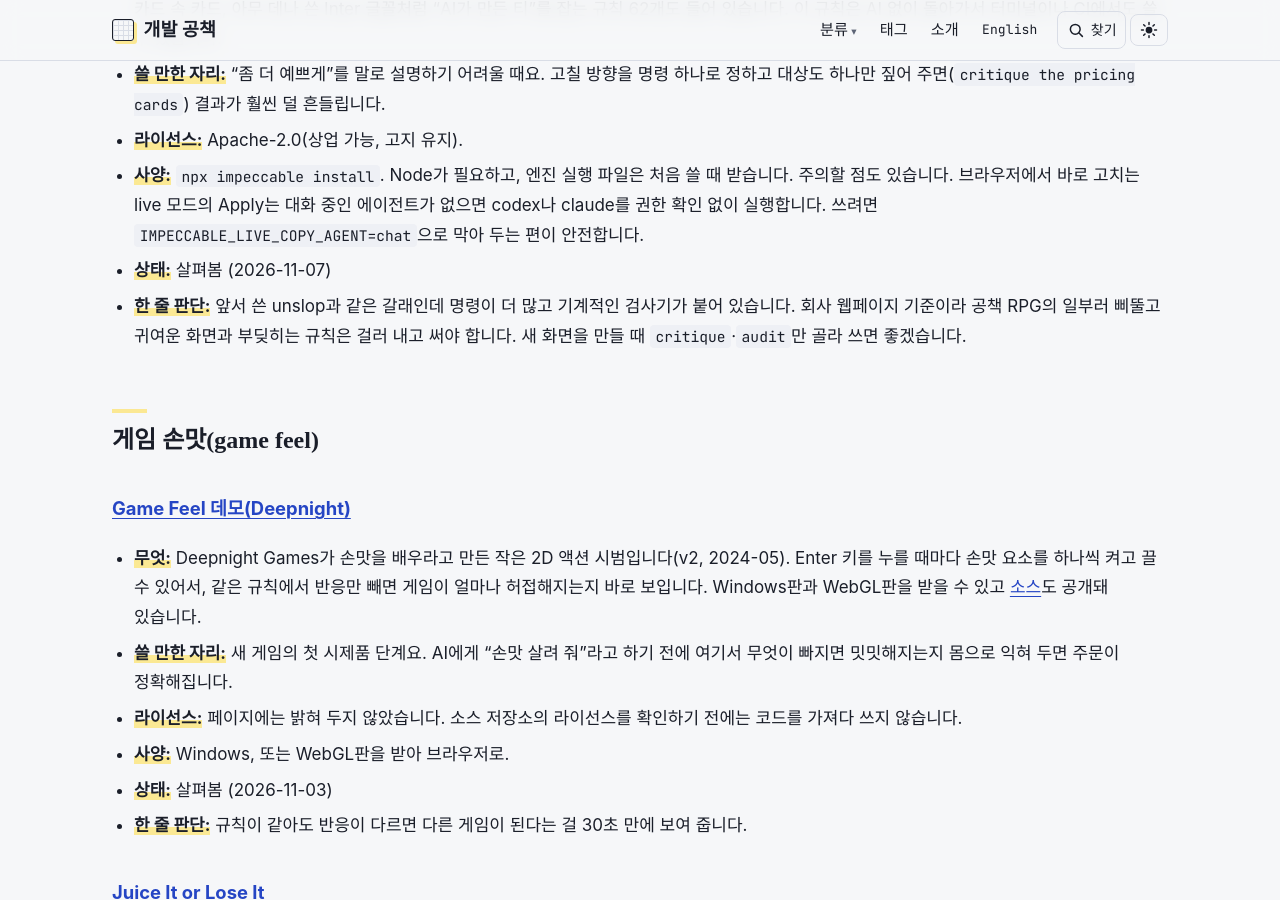
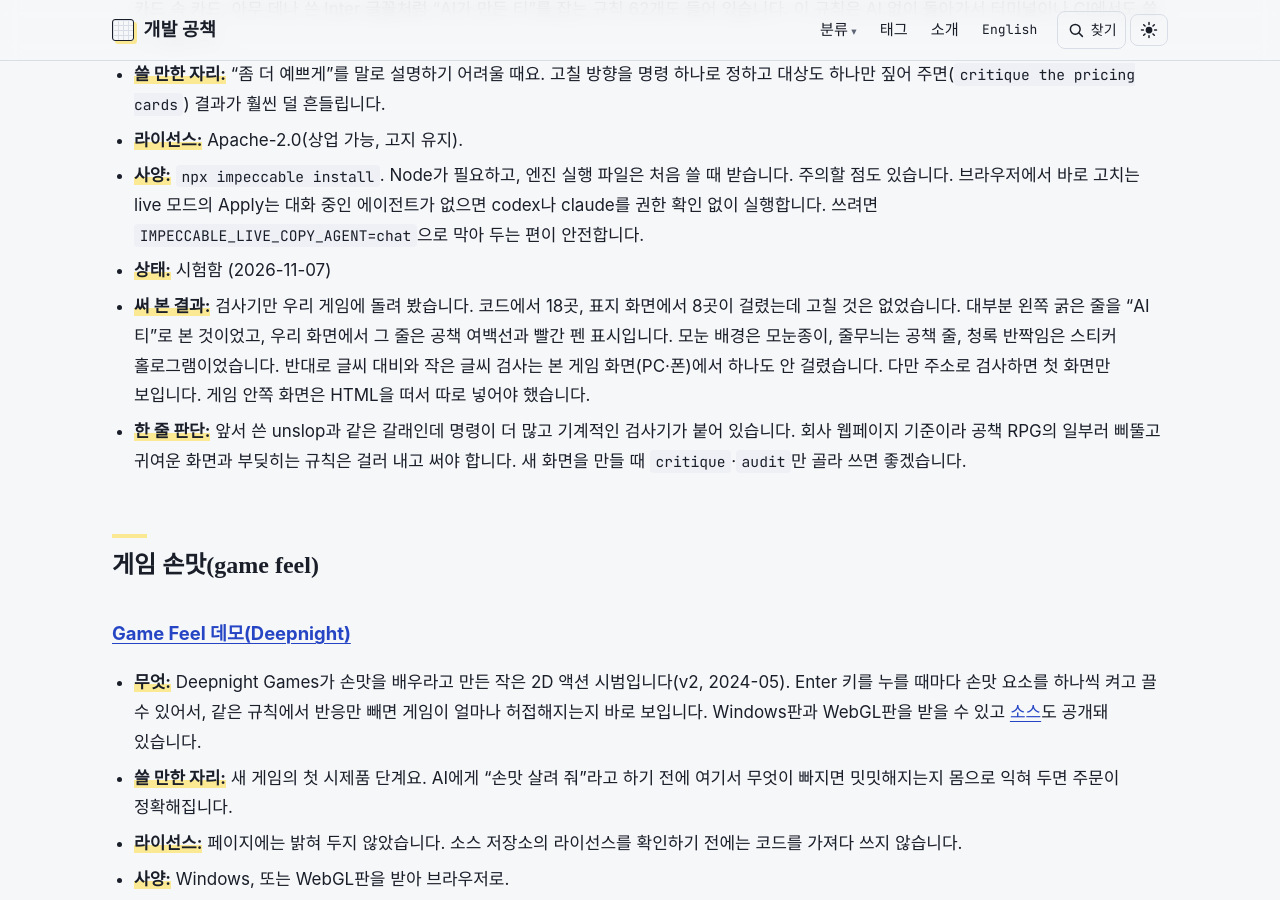
Before and after one commit to wh209302/wh209302.github.io, a Jekyll site: the page built from shelf.md, in a window 1280 px wide and 900 px high, scrolled down 7353 px. Built offline with Jekyll 4.4.1, drawn with Linux system fonts in a browser that asks for light colours; some web fonts are replaced.

```diff
--- a/shelf.md
+++ b/shelf.md
@@ -171,7 +171,8 @@ AI와 일하다 보면 "오, 이거 대박인데?" 싶은 기술이 하루에도
 - **쓸 만한 자리:** "좀 더 예쁘게"를 말로 설명하기 어려울 때요. 고칠 방향을 명령 하나로 정하고 대상도 하나만 짚어 주면(`critique the pricing cards`) 결과가 훨씬 덜 흔들립니다.
 - **라이선스:** Apache-2.0(상업 가능, 고지 유지).
 - **사양:** `npx impeccable install`. Node가 필요하고, 엔진 실행 파일은 처음 쓸 때 받습니다. 주의할 점도 있습니다. 브라우저에서 바로 고치는 live 모드의 Apply는 대화 중인 에이전트가 없으면 codex나 claude를 권한 확인 없이 실행합니다. 쓰려면 `IMPECCABLE_LIVE_COPY_AGENT=chat`으로 막아 두는 편이 안전합니다.
-- **상태:** 살펴봄 (2026-11-07)
+- **상태:** 시험함 (2026-11-07)
+- **써 본 결과:** 검사기만 우리 게임에 돌려 봤습니다. 코드에서 18곳, 표지 화면에서 8곳이 걸렸는데 고칠 것은 없었습니다. 대부분 왼쪽 굵은 줄을 "AI 티"로 본 것이었고, 우리 화면에서 그 줄은 공책 여백선과 빨간 펜 표시입니다. 모눈 배경은 모눈종이, 줄무늬는 공책 줄, 청록 반짝임은 스티커 홀로그램이었습니다. 반대로 글씨 대비와 작은 글씨 검사는 본 게임 화면(PC·폰)에서 하나도 안 걸렸습니다. 다만 주소로 검사하면 첫 화면만 보입니다. 게임 안쪽 화면은 HTML을 떠서 따로 넣어야 했습니다.
 - **한 줄 판단:** 앞서 쓴 unslop과 같은 갈래인데 명령이 더 많고 기계적인 검사기가 붙어 있습니다. 회사 웹페이지 기준이라 공책 RPG의 일부러 삐뚤고 귀여운 화면과 부딪히는 규칙은 걸러 내고 써야 합니다. 새 화면을 만들 때 `critique`·`audit`만 골라 쓰면 좋겠습니다.
 
 ## 게임 손맛(game feel)
```
Also changed, not shown: _posts/2026-10-27-reference-sites.md (+1 -1 lines), en/_posts/2026-10-27-reference-sites.md (+1 -1 lines), en/shelf.md (+2 -1 lines).
